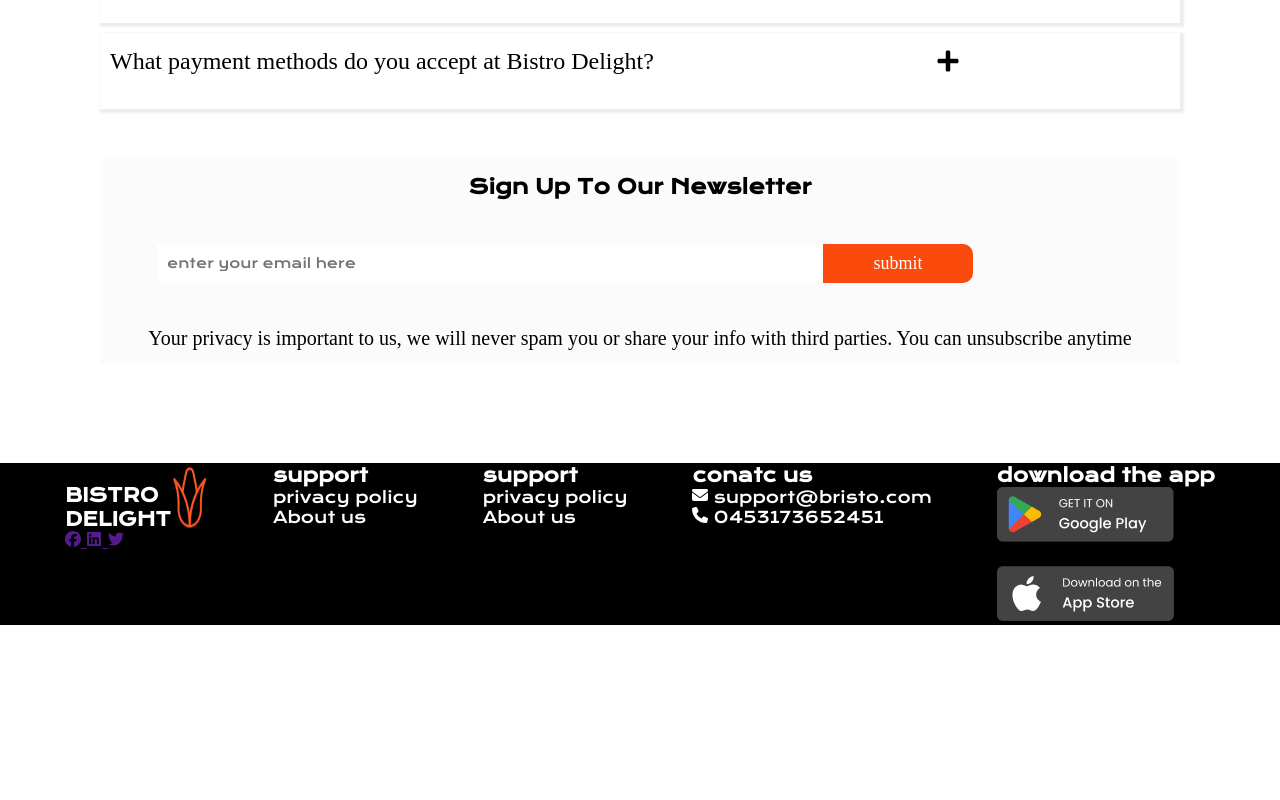
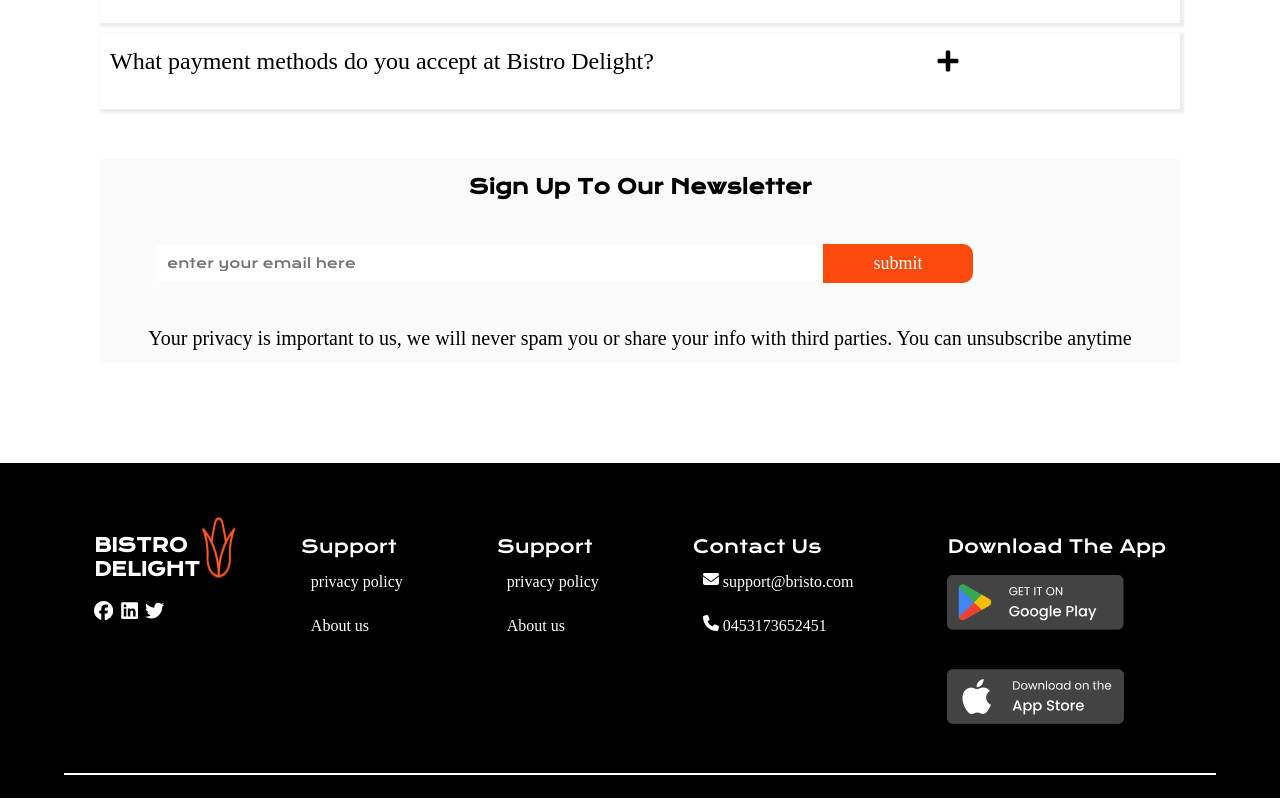
Before and after one commit to GAMSH655/BISTRO-DELIGHT, a React (Vite) app: page / in a window 1280 px wide. Shown: the part 5377-6177 px from the top of the page. Before the commit the page ends 6002 px from the top, so only its background shows below. Built offline with nearby package versions, Linux system fonts and the light colour scheme.

Commit message:
almost done with the footer

```diff
--- a/src/Components/Footer.css
+++ b/src/Components/Footer.css
@@ -3,4 +3,55 @@
  color: white;
  display: flex;
  justify-content: space-evenly;
+ padding: 50px;
 }
+.footerLink{
+text-decoration: none;
+font-size: 1.2rem;
+color: white;
+}
+.footerLinkDiv{
+    margin-top: 20px;
+}
+.innerFooterDiv{
+    margin: 20px;
+}
+.footerTitle{
+    font-size: 18px;
+    font-weight: 500;
+    line-height: 27px;
+    text-align: left;
+    text-transform: capitalize;
+}
+.footer_p{
+    padding: 10px;
+    font-family: Poppins;
+    font-size: 16px;
+    font-weight: 400;
+    line-height: 24px;
+    text-align: left;
+}
+.footerImg{
+    margin-top: 15px;
+}
+.ll{
+    display: flex;
+    justify-content: center;
+    align-items: center;
+}
+.line{
+    border-bottom: 2px solid white;
+    position: relative;
+    bottom: 25px;
+    width: 90%;
+
+}
+@media only screen and (max-width:768px) {
+ .Footer{
+  display: block;
+  padding: 0px;
+ }
+ .Footer_Logo_Container{
+    margin: 20px;
+ }
+}
--- a/src/Components/Footer.jsx
+++ b/src/Components/Footer.jsx
@@ -6,15 +6,16 @@ import Apple from "../assets/Apple.png"
 import Google from "../assets/Google.png"
 const Footer = () => {
   return (
-    <div className='Footer'>
-        <div className="">
+    <div>
+           <div className='Footer'>
+        <div className="Footer_Logo_Container">
         <div className="logoConatiner">
          <h3 className='logoTExt'>
              bistro <span className='logoSpan'>delight</span>
          </h3>
            <img src={Corn} alt="" />
            </div>
-           <div className="footerIcon">
+           <div className="footerLinkDiv">
               <a href="" className="footerLink"> < FaFacebook /> </a>
               <a href="" className="footerLink"> <  FaLinkedin /> </a>
               <a href="" className="footerLink"> <  FaTwitter  /> </a>
@@ -31,16 +32,20 @@ const Footer = () => {
             <p className="footer_p">About us</p>
         </div>
         <div className="innerFooterDiv">
-            <h3 className="footerTitle">conatc us</h3>
+            <h3 className="footerTitle">contact us</h3>
             <p className="footer_p"> < FaEnvelope/> support@bristo.com</p>
             <p className="footer_p"> <FaPhone /> 0453173652451</p>
         </div>
         <div className="innerFooterDiv">
             <h3 className="footerTitle">download the app</h3>
-              <img src= {Google} alt="" />
+              <img src= {Google} alt="" className='footerImg' />
               <br /><br />
-              <img src= {Apple} alt="" />
+              <img src= {Apple} alt=""  className='footerImg' />
         </div>
+    </div>
+      <div className="ll">
+      <div className="line"></div>
+      </div>
     </div>
   )
 }
```
